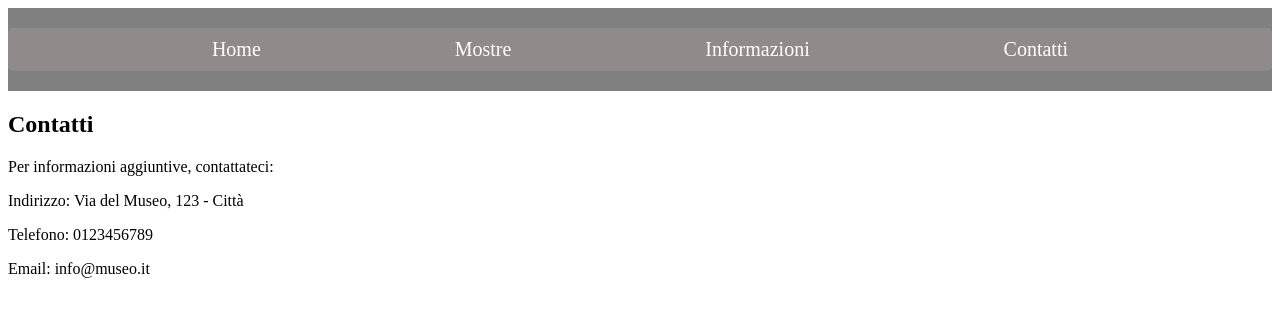
After one commit to Netherfield/BaPaDa, a Flask app: page /contatti in a window 1280 px wide. The commit adds this page. Shown: the top 317 px of the page. Run offline with Flask 3, Linux system fonts and the light colour scheme.

Commit message:
EDIT: 12/02 v1.0.2
- Modificate variabili in inglese (Quadro -> Title, Autore -> Author, Anno -> Year)
- Implementata logica Flask con Template html da dev-front

```diff
--- a/flaskr/db.py
+++ b/flaskr/db.py
@@ -57,9 +57,9 @@ def create_table(name):
     create_table_query = f"""
         CREATE TABLE {name} (
             id INT(32) AUTO_INCREMENT,
-            Quadro VARCHAR(255),
-            Autore VARCHAR(255),
-            Anno INT,
+            Title VARCHAR(255),
+            Author VARCHAR(255),
+            Year INT,
             Link VARCHAR(255),
             PRIMARY KEY(id)
         )
@@ -75,7 +75,7 @@ def load_data_from_csv(table_name, csv_file_path):
         next(file)  # Skip the header row
         csv_data = csv.reader(file)
         for row in csv_data:
-            cursor.execute(f"INSERT INTO {table_name} (Quadro, Autore, Anno, Link) VALUES (%s,%s,%s,%s);", row)
+            cursor.execute(f"INSERT INTO {table_name} (Title, Author, Year, Link) VALUES (%s,%s,%s,%s);", row)
     connection.commit()
     print("Dati CSV importati con successo")
 
@@ -91,9 +91,9 @@ def load_data_from_csv(table_name, csv_file_path):
 #     create_table_query = """
 #     CREATE TABLE quadri (
 #         id INT(32) AUTO_INCREMENT,
-#         Quadro VARCHAR(255),
-#         Autore VARCHAR(255),
-#         Anno INT,
+#         Title VARCHAR(255),
+#         Author VARCHAR(255),
+#         Year INT,
 #         PRIMARY KEY(id)
 #     )
 #     """
--- a/flaskr/flask_manager.py
+++ b/flaskr/flask_manager.py
@@ -10,7 +10,7 @@ def import_quadri(au=None):
     if au:
         if db.db_name:
             db.db_config["database"] = db.db_name
-        query = f"SELECT * FROM quadri WHERE Autore = '{au}'"
+        query = f"SELECT * FROM quadri WHERE Author = '{au}'"
         return db.execute_query(query)
     else:
         query = "SELECT * FROM quadri"
@@ -18,31 +18,31 @@ def import_quadri(au=None):
 
 # IMPORT AUTORI
 def import_autori():
-    query = "SELECT Autore from quadri"
+    query = "SELECT DISTINCT(Author) from quadri"
     return db.execute_query(query)
 
 # RENDER HOMEPAGE -> __HOME__.html
 @app.route("/")
 def homepage():
-    return render_template("__HOME__.html")
+    return render_template("home.html")
 
 
 # RENDER LISTA QUADRi
 @app.route("/quadro/all")
-@app.route("/quadro/<autore>")
-def show_all(autore=None):
-    au = autore
+@app.route("/quadro/<author>")
+def show_all(author=None):
+    au = author
     quadri = import_quadri(au)
     autori = import_autori()
-    return render_template("__ALL__.html", quadri=quadri, autori=autori)
+    return render_template("mostre.html", quadri=quadri, autori=autori)
 
-# PAGINA INDIRIZZO QUADRO
+# PAGINA INDIRIZZO Title
 @app.route('/quadro/id/<id>')
 def quadro(id):
     m_id = id
     query = f"SELECT * FROM quadri WHERE id = '{m_id}'"
     data = db.execute_query(query)
-    return render_template("__ONE__QUADRO__.html", data=data[0])
+    return render_template("informazioni.html", data=data[0])
 
 
 #PAGINA ADMIN PER CRUD
@@ -60,16 +60,21 @@ def admin():
         action = request.form['action']
 
         if action == 'Aggiungi':
-            cursor.execute('SELECT * FROM quadri WHERE Quadro = %s AND Autore = %s', (name, author))
-            existing_quadro = cursor.fetchone()
-            if existing_quadro is None:
-                cursor.execute('INSERT INTO quadri (Quadro, Autore, Anno, Link) VALUES (%s, %s, %s, %s)',
+            cursor.execute('SELECT * FROM quadri WHERE Title = %s AND Author = %s', (name, author))
+            existing_Title = cursor.fetchone()
+            if existing_Title is None:
+                cursor.execute('INSERT INTO quadri (Title, Author, Year, Link) VALUES (%s, %s, %s, %s)',
                                (name, author, year, link))
                 conn.commit()
             else:
-                print("Il quadro esiste già nel database.")
+                print("Il Title esiste già nel database.")
         elif action == 'Rimuovi':
             cursor.execute('DELETE FROM quadri WHERE id=%s', (id,))
         conn.commit()
         return redirect(url_for('admin'))
     return render_template('__ADMIN__.html')
+
+
+@app.route('/contatti')
+def contatti():
+    return render_template("contatti.html")
--- /dev/null
+++ b/flaskr/static/stile.css
@@ -0,0 +1,64 @@
+#main-header {
+    background-color: gray;
+}
+
+#navbar {
+    display: flex;
+    justify-content: space-around;
+    list-style-type: none;
+    padding: 0;
+}
+
+#navbar ul {
+    display: flex;
+    justify-content:space-evenly;
+    width: 100%;
+    list-style-type: none;
+    font-size: 20px;
+    background-color: #918a8a;
+    padding: 10px;
+    border-radius: 5px;
+}
+
+
+.nav-link {
+    color: white;
+    text-decoration: none;
+}
+
+.nav-link:hover {
+    color: red;
+}
+
+.dropbtn {
+  padding: 30px 60px;  /* Modifica questi valori per cambiare la grandezza del pulsante */
+  font-size: 16px;  /* Modifica questo valore per cambiare la dimensione del testo del pulsante */
+}
+.dropdown {
+  position: absolute;
+  right: 0;
+  top: 100px;
+}
+
+.dropdown-content {
+  display: none;
+  position: absolute;
+  right: 0;
+  background-color: #f9f9f9;
+  min-width: 160px;
+  box-shadow: 0px 8px 16px 0px rgba(0,0,0,0.2);
+  z-index: 1;
+}
+
+.dropdown-content a {
+  color: black;
+  padding: 12px 16px;
+  text-decoration: none;
+  display: block;
+}
+
+.dropdown-content a:hover {background-color: #f1f1f1}
+
+.dropdown:hover .dropdown-content {
+  display: block;
+}
--- a/flaskr/static/style.css
+++ /dev/null
@@ -1,4 +0,0 @@
-
-.h1 {
-    text-align : center
-}
--- a/flaskr/templates/__HOME__.html
+++ b/flaskr/templates/__HOME__.html
@@ -7,6 +7,6 @@
 <body>
 
     <h1 style="text-align:center">LOGO ENORME BADAPA</h1>
-    <a href="http://127.0.0.1:5000/quadro/all"><h3 style="text-align:center">VEDI TUTTI I QUADRI</h3></a>
+    <a href="http://127.0.0.1:5000/quadro/all"><h3>VEDI TUTTI I QUADRI</h3></a>
 </body>
 </html>
--- a/flaskr/templates/__ONE__QUADRO__.html
+++ b/flaskr/templates/__ONE__QUADRO__.html
@@ -9,6 +9,6 @@
 <h1>quadro: {{data.Quadro}}</h1>
 <h1>autore: {{data.Autore}}</h1>
 <h1>anno: {{data.Anno}}</h1>
-<h1>link: {{data.Link}}</h1>
+<h1><a href="{{data.Link}}">CLICCA QUI PER VISUALIZZARE</a></h1>
 </body>
 </html>
--- /dev/null
+++ b/flaskr/templates/contatti.html
@@ -0,0 +1,27 @@
+<!DOCTYPE html>
+<html lang="it">
+<head>
+    <meta charset="UTF-8">
+    <title>Contatti | Museo della Mia Città</title>
+        <link rel="stylesheet" href="{{ url_for('static', filename='stile.css') }}">
+</head>
+<header id="main-header">
+    <nav id="navbar">
+        <ul>
+         <li><a class="nav-link" href="/">Home</a></li>
+                <li><a class="nav-link" href="/quadro/all">Mostre</a></li>
+                <li><a class="nav-link" href="/quadro/all">Informazioni</a></li>
+                <li><a class="nav-link" href="/contatti">Contatti</a></li>
+        </ul>
+    </nav>
+</header>
+<body>
+    <main>
+        <h2>Contatti</h2>
+        <p>Per informazioni aggiuntive, contattateci:</p>
+        <p>Indirizzo: Via del Museo, 123 - Città</p>
+        <p>Telefono: 0123456789</p>
+        <p>Email: info@museo.it</p>
+    </main>
+</body>
+</html>
--- a/flaskr/test-db/sample_csv.csv
+++ b/flaskr/test-db/sample_csv.csv
@@ -1,4 +1,4 @@
-Quadro,Autore,Anno,Link
+Title,Author,Year,Link
 Quadro1,Autore1,1901,www.badapa.com/link1
 Quadro2,Autore2,1902,www.badapa.com/link2
 Quadro3,Autore3,1903,www.badapa.com/link3
--- a/flaskr/test-db/sample_db_create.py
+++ b/flaskr/test-db/sample_db_create.py
@@ -4,7 +4,7 @@ def do():
 
     with open('sample_csv.csv', 'w', newline='') as file:
         writer = csv.writer(file)
-        writer.writerow(["Quadro", "Autore", "Anno", "Link"])  # Scrivere l'intestazione
+        writer.writerow(["Title", "Author", "Year", "Link"])  # Scrivere l'intestazione
         writer.writerows(quadri)  # Scrivere i dati
 
     print("File 'quadri.csv' creato con successo.")
```
Also changed, not shown: flaskr/templates/home.html (added, +59 -0 lines), flaskr/templates/informazioni.html (added, +28 -0 lines), flaskr/templates/mostre.html (added, +49 -0 lines).
